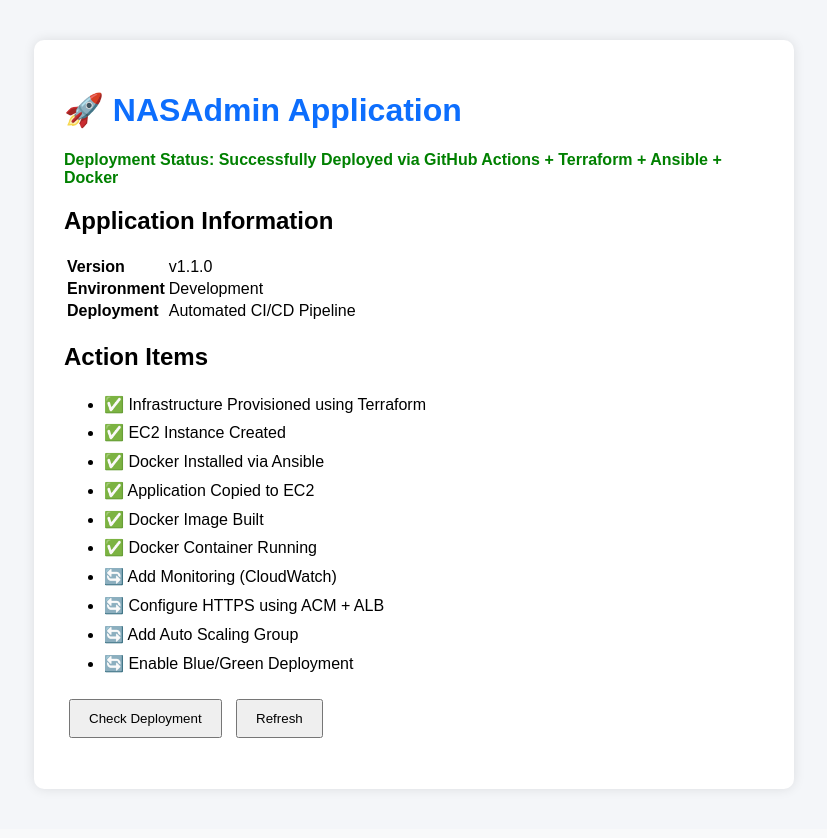
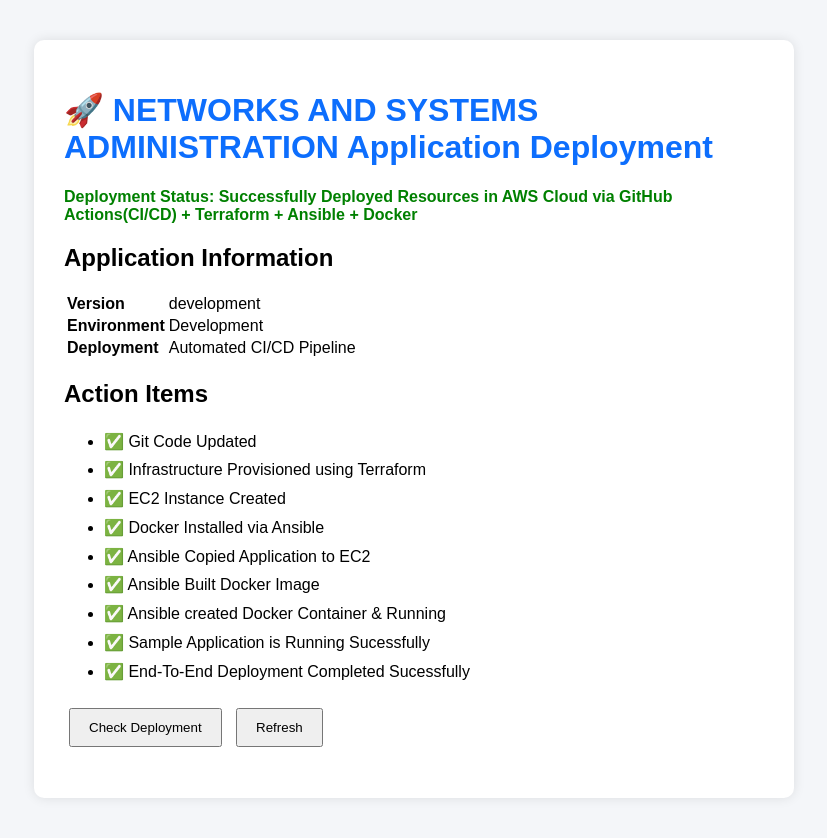
Before and after one commit to krishnazen27/nasadmin-project-repo, a Flask app: page / in a window 1280 px wide. Shown: the whole page, without its empty margins (226-1053 px from the left). Before the commit the page ends 791 px from the top, so only its background shows below. Run offline with Flask 3, Linux system fonts and the light colour scheme.

Commit message:
updated code with changes
application version etc

```diff
--- a/ansible/roles/docker/files/webapp/app.py
+++ b/ansible/roles/docker/files/webapp/app.py
@@ -1,10 +1,21 @@
+import os
 from flask import Flask, render_template
 
 app = Flask(__name__)
 
 @app.route("/")
 def home():
-    return render_template("index.html")
+    return render_template(
+        "index.html",
+        version=os.getenv("APP_VERSION", "development")
+    )
+
+@app.route("/health")
+def health():
+    return {
+        "status": "UP",
+        "version": os.getenv("APP_VERSION", "development")
+    }
 
 if __name__ == "__main__":
     app.run(host="0.0.0.0", port=80)
--- a/ansible/roles/docker/files/webapp/templates/index.html
+++ b/ansible/roles/docker/files/webapp/templates/index.html
@@ -3,7 +3,7 @@
 <head>
     <meta charset="UTF-8">
     <meta name="viewport" content="width=device-width, initial-scale=1.0">
-    <title>NASAdmin Deployment</title>
+    <title>NETWORKS AND SYSTEMS ADMINISTRATION Deployment</title>
     <style>
         body {
             font-family: Arial, sans-serif;
@@ -37,10 +37,10 @@
 </head>
 <body>
 <div class="container">
-    <h1>🚀 NASAdmin Application</h1>
+    <h1>🚀 NETWORKS AND SYSTEMS ADMINISTRATION Application Deployment</h1>
 
     <p class="status">
-        Deployment Status: Successfully Deployed via GitHub Actions + Terraform + Ansible + Docker
+        Deployment Status: Successfully Deployed Resources in AWS Cloud via GitHub Actions(CI/CD) + Terraform + Ansible + Docker
     </p>
 
     <h2>Application Information</h2>
@@ -48,7 +48,7 @@
     <table>
         <tr>
             <td><strong>Version</strong></td>
-            <td>v1.1.0</td>
+            <td>{{ version }}</td>
         </tr>
         <tr>
             <td><strong>Environment</strong></td>
@@ -63,16 +63,15 @@
     <h2>Action Items</h2>
 
     <ul>
+        <li>✅ Git Code Updated</li>
         <li>✅ Infrastructure Provisioned using Terraform</li>
         <li>✅ EC2 Instance Created</li>
         <li>✅ Docker Installed via Ansible</li>
-        <li>✅ Application Copied to EC2</li>
-        <li>✅ Docker Image Built</li>
-        <li>✅ Docker Container Running</li>
-        <li>🔄 Add Monitoring (CloudWatch)</li>
-        <li>🔄 Configure HTTPS using ACM + ALB</li>
-        <li>🔄 Add Auto Scaling Group</li>
-        <li>🔄 Enable Blue/Green Deployment</li>
+        <li>✅ Ansible Copied Application to EC2</li>
+        <li>✅ Ansible Built Docker Image </li>
+        <li>✅ Ansible created Docker Container & Running</li>
+        <li>✅ Sample Application is Running Sucessfully</li>
+        <li>✅ End-To-End Deployment Completed Sucessfully</li>
     </ul>
 
     <button onclick="showMessage()">Check Deployment</button>
--- a/ansible/roles/docker/tasks/main.yml
+++ b/ansible/roles/docker/tasks/main.yml
@@ -96,6 +96,8 @@
     source: build
     build:
       path: /home/ec2-user/webapp
+      arg:
+        APP_VERSION: "{{ app_version }}"
   when: code_changed
 
 # ---------------------------------------------------------
```
Also changed, not shown: .github/workflows/cicd-pipeline.yml, 1 other file.
